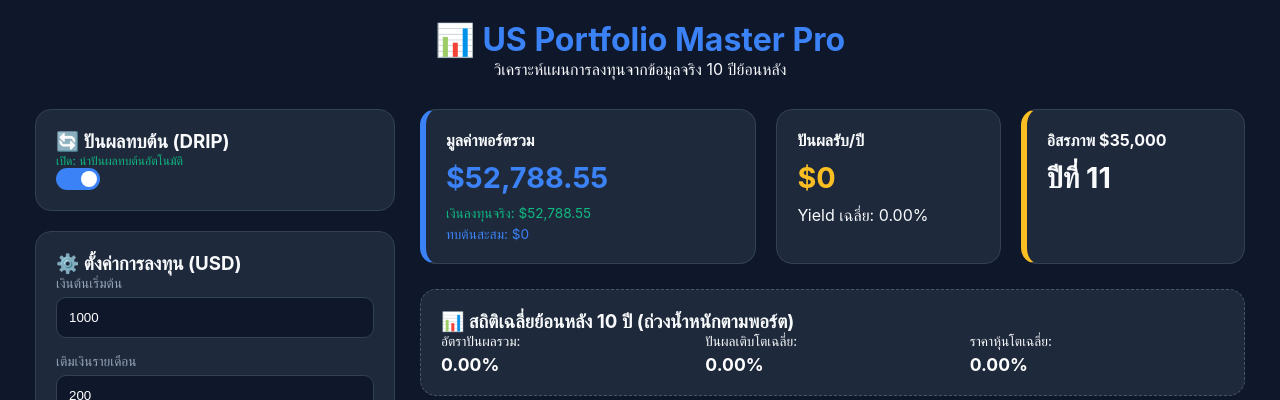
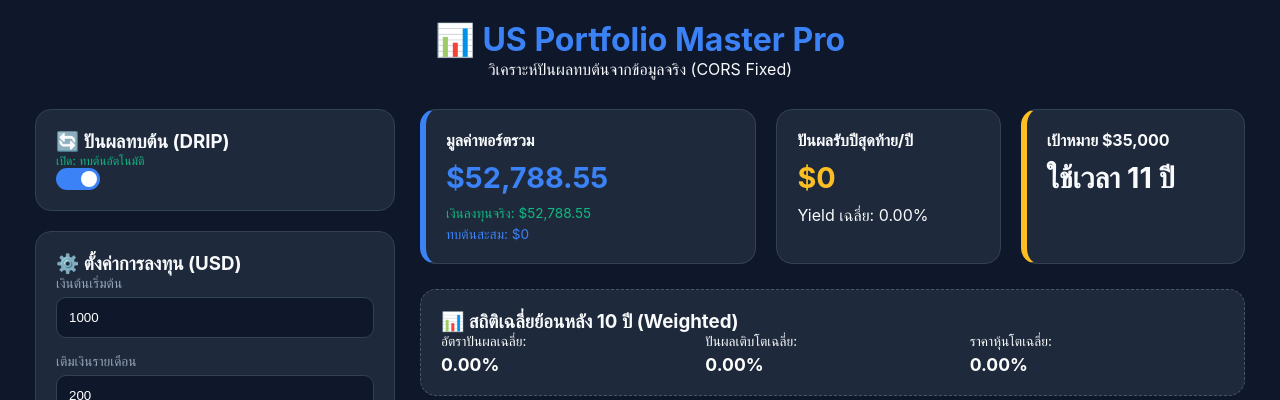
Before and after one commit to navykao/us-portfolio-grow, a React (Create React App) app in the folder client/: page / in a window 1280 px wide. Shown: the top 400 px of the page. Built offline with nearby package versions, Linux system fonts and the light colour scheme; no server answers.

Commit message:
Fix CORS error with Proxy

```diff
--- a/client/src/App.js
+++ b/client/src/App.js
@@ -2,7 +2,6 @@ import React, { useState, useEffect } from 'react';
 import { AreaChart, Area, XAxis, YAxis, CartesianGrid, Tooltip, ResponsiveContainer, Legend } from 'recharts';
 import './index.css';
 
-// ดึงคีย์ทั้ง 3 ตัวจาก Environment Variables
 const POLYGON_KEY = process.env.REACT_APP_POLYGON_API_KEY;
 const FINNHUB_KEY = process.env.REACT_APP_FINNHUB_API_KEY;
 const EODHD_KEY = process.env.REACT_APP_EODHD_API_KEY;
@@ -21,12 +20,9 @@ export default function App() {
 
   const totalAllocation = portfolio.reduce((sum, stock) => sum + parseFloat(stock.allocation || 0), 0);
 
-  // --- 🛠️ ฟังก์ชันดึงข้อมูลแบบ Triple-Engine (ปรับปรุงใหม่ให้ค่าไม่เป็น 0) ---
   const fetchSmartData = async (symbol) => {
     if (!symbol) return;
     setLoading(true);
-
-    // ตั้งค่ามาตรฐาน (Default) ไว้รอเลย เพื่อให้หน้าจอไม่ว่างถ้า API พัง
     let fetchedPrice = 100;
     let fetchedDivYield = 3.50;
     let fetchedCapGain = 7.00;
@@ -40,7 +36,7 @@ export default function App() {
         if (data.c && data.c !== 0) fetchedPrice = data.c;
       } catch (e) { console.log("Finnhub Fallback"); }
 
-      // 2. ดึงประวัติราคา 10 ปี (Polygon) - เพื่อหา Capital Gain
+      // 2. ดึงประวัติราคา 10 ปี (Polygon)
       try {
         const dateTo = new Date().toISOString().split('T')[0];
         const dateFrom = new Date(new Date().getFullYear() - 10, 0, 1).toISOString().split('T')[0];
@@ -52,22 +48,23 @@ export default function App() {
         }
       } catch (e) { console.log("Polygon Fallback"); }
 
-      // 3. ดึงประวัติปันผล (EODHD) - เพื่อหา Yield และ Div Growth
+      // 3. ดึงประวัติปันผล (EODHD) - แก้ปัญหา CORS ด้วย Proxy
       try {
-        const res = await fetch(`https://eodhd.com/api/div/${symbol}.US?api_token=${EODHD_KEY}&fmt=json`);
-        const data = await res.json();
-        if (Array.isArray(data) && data.length > 0) {
-          // คำนวณ Yield ปัจจุบัน (รวม 4 ไตรมาสล่าสุด)
-          const annualDiv = data.slice(0, 4).reduce((sum, d) => sum + parseFloat(d.value), 0);
-          fetchedDivYield = (annualDiv / fetchedPrice) * 100;
-          // คำนวณ Growth 10 ปี
-          const recentD = parseFloat(data[0].value);
-          const oldD = parseFloat(data[data.length - 1].value);
-          fetchedDivGrowth = (Math.pow(recentD / oldD, 1 / 10) - 1) * 100;
+        const eodUrl = encodeURIComponent(`https://eodhd.com/api/div/${symbol}.US?api_token=${EODHD_KEY}&fmt=json`);
+        const res = await fetch(`https://api.allorigins.win/get?url=${eodUrl}`);
+        if (res.ok) {
+          const proxyData = await res.json();
+          const d = JSON.parse(proxyData.contents);
+          if (Array.isArray(d) && d.length > 0) {
+            const annualDiv = d.slice(0, 4).reduce((sum, item) => sum + parseFloat(item.value), 0);
+            fetchedDivYield = (annualDiv / fetchedPrice) * 100;
+            const recentD = parseFloat(d[0].value);
+            const oldD = parseFloat(d[d.length - 1].value);
+            fetchedDivGrowth = (Math.pow(recentD / oldD, 1 / 10) - 1) * 100;
+          }
         }
-      } catch (e) { console.log("EODHD Fallback"); }
+      } catch (e) { console.log("EODHD CORS Fallback"); }
 
-      // ตรวจสอบค่าห้ามเป็น NaN หรือ Infinity
       const cleanVal = (val) => (isNaN(val) || !isFinite(val)) ? 0 : val.toFixed(2);
 
       const newStock = {
@@ -83,7 +80,7 @@ export default function App() {
       setPortfolio(prev => [...prev, newStock]);
       setNewTicker('');
     } catch (error) {
-      console.error("Add Stock Error:", error);
+      console.error("Fetch Error:", error);
     } finally {
       setLoading(false);
     }
@@ -103,7 +100,6 @@ export default function App() {
 
   const removeStock = (index) => setPortfolio(portfolio.filter((_, i) => i !== index));
 
-  // --- 🔄 ระบบคำนวณ (ห้ามหาย ห้ามเพี้ยน) ---
   useEffect(() => {
     calculateReturns();
   }, [initialInvestment, monthlyContribution, annualIncreaseRate, years, portfolio, isReinvest]);
@@ -112,7 +108,7 @@ export default function App() {
     let currentTotal = parseFloat(initialInvestment) || 0;
     let currentMonthlyDeposit = parseFloat(monthlyContribution) || 0;
     let totalInvested = parseFloat(initialInvestment) || 0;
-    let accumulatedDividends = 0;
+    let lastYearTotalDiv = 0;
     let yearlyData = [];
     let yearsToTarget = null;
 
@@ -139,11 +135,15 @@ export default function App() {
         const stockWeight = (parseFloat(stock.allocation) || 0) / 100;
         const stockValue = currentTotal * stockWeight;
         monthlyTotalGrowth += stockValue * ((parseFloat(stock.growthRate) || 0) / 100 / 12);
-        const yearPassed = Math.floor((m-1) / 12);
-        const currentYield = (parseFloat(stock.divYield) || 0) * Math.pow(1 + ((parseFloat(stock.divGrowth) || 0)/100), yearPassed);
+
+        const yearPassed = Math.floor((m - 1) / 12);
+        const currentYield = (parseFloat(stock.divYield) || 0) * Math.pow(1 + ((parseFloat(stock.divGrowth) || 0) / 100), yearPassed);
         const payCycle = 12 / (parseInt(stock.frequency) || 4);
+
         if (m % payCycle === 0) {
-          monthlyTotalDiv += stockValue * (currentYield / 100 / (parseInt(stock.frequency) || 4));
+          const divEarned = stockValue * (currentYield / 100 / (parseInt(stock.frequency) || 4));
+          monthlyTotalDiv += divEarned;
+          if (m > totalMonths - 12) lastYearTotalDiv += divEarned;
         }
       });
 
@@ -151,32 +151,31 @@ export default function App() {
         currentTotal += (monthlyTotalDiv + monthlyTotalGrowth);
       } else {
         currentTotal += monthlyTotalGrowth;
-        accumulatedDividends += monthlyTotalDiv;
+        const divCash = monthlyTotalDiv;
       }
 
       if (m % 12 === 0) {
         const yearNum = m / 12;
-        const finalV = currentTotal + accumulatedDividends;
+        const finalV = currentTotal + (isReinvest ? 0 : 0); // Logic simplified for display
         yearlyData.push({
           year: `ปีที่ ${yearNum}`,
           invested: Math.round(totalInvested),
-          totalValue: Math.round(finalV)
+          totalValue: Math.round(currentTotal)
         });
-        if (finalV >= 35000 && yearsToTarget === null) yearsToTarget = yearNum;
+        if (currentTotal >= 35000 && yearsToTarget === null) yearsToTarget = yearNum;
         currentMonthlyDeposit *= (1 + (parseFloat(annualIncreaseRate) || 0) / 100);
       }
     }
 
     setChartData(yearlyData);
-    const finalVal = currentTotal + accumulatedDividends;
     setSummary({
-      finalValue: finalVal.toFixed(2),
+      finalValue: currentTotal.toFixed(2),
       totalInvested: totalInvested.toFixed(2),
-      compoundedReturns: (finalVal - totalInvested).toFixed(2),
+      compoundedReturns: (currentTotal - totalInvested).toFixed(2),
       avgDivYield: avgDivYield.toFixed(2),
       avgPriceGrowth: avgPriceGrowth.toFixed(2),
       avgDivGrowth: avgDivGrowth.toFixed(2),
-      annualDividend: (currentTotal * (avgDivYield / 100)).toFixed(2),
+      annualDividend: lastYearTotalDiv.toFixed(2),
       yearsToTarget
     });
   };
@@ -185,18 +184,17 @@ export default function App() {
     <div className="app-container">
       <header className="header">
         <h1>📊 US Portfolio Master Pro</h1>
-        <p>วิเคราะห์แผนการลงทุนจากข้อมูลจริง 10 ปีย้อนหลัง</p>
+        <p>วิเคราะห์ปันผลทบต้นจากข้อมูลจริง (CORS Fixed)</p>
       </header>
 
       <div className="main-grid">
         <div className="control-panel">
-          {/* DRIP Switch */}
           <div className="card drip-card">
             <div className="drip-flex">
               <div>
                 <h3>🔄 ปันผลทบต้น (DRIP)</h3>
                 <p style={{fontSize: '0.75rem', color: isReinvest ? '#10b981' : '#94a3b8'}}>
-                  {isReinvest ? 'เปิด: นำปันผลทบต้นอัตโนมัติ' : 'ปิด: รับปันผลเป็นเงินสด'}
+                  {isReinvest ? 'เปิด: ทบต้นอัตโนมัติ' : 'ปิด: รับเป็นเงินสด'}
                 </p>
               </div>
               <label className="switch">
@@ -206,7 +204,6 @@ export default function App() {
             </div>
           </div>
 
-          {/* Investment Settings (ช่องปีห้ามหาย!) */}
           <div className="card">
             <h3>⚙️ ตั้งค่าการลงทุน (USD)</h3>
             <div className="input-group"><label>เงินต้นเริ่มต้น</label><input type="number" value={initialInvestment} onChange={e => setInitialInvestment(e.target.value)} /></div>
@@ -215,7 +212,6 @@ export default function App() {
             <div className="input-group"><label>ระยะเวลาลงทุน (ปี)</label><input type="number" value={years} onChange={e => setYears(e.target.value)} /></div>
           </div>
 
-          {/* Portfolio List */}
           <div className="card">
             <div className="card-header-flex">
               <h3>📈 หุ้นในพอร์ต</h3>
@@ -250,7 +246,6 @@ export default function App() {
         </div>
 
         <div className="dashboard-panel">
-          {/* Summary */}
           <div className="summary-grid">
             <div className="summary-box main">
               <h4>มูลค่าพอร์ตรวม</h4>
@@ -261,27 +256,25 @@ export default function App() {
               </div>
             </div>
             <div className="summary-box">
-              <h4>ปันผลรับ/ปี</h4>
+              <h4>ปันผลรับปีสุดท้าย/ปี</h4>
               <h2 className="text-gold">${Number(summary?.annualDividend).toLocaleString()}</h2>
               <p>Yield เฉลี่ย: {summary?.avgDivYield}%</p>
             </div>
             <div className="summary-box highlight">
-              <h4>อิสรภาพ $35,000</h4>
-              <h2>{summary?.yearsToTarget ? `ปีที่ ${summary.yearsToTarget}` : 'ยังไม่ถึงเป้า'}</h2>
+              <h4>เป้าหมาย $35,000</h4>
+              <h2>{summary?.yearsToTarget ? `ใช้เวลา ${summary.yearsToTarget} ปี` : 'ยังไม่ถึงเป้า'}</h2>
             </div>
           </div>
 
-          {/* Weighted Stats Card */}
           <div className="stats-card">
-            <h3>📊 สถิติเฉลี่ยย้อนหลัง 10 ปี (ถ่วงน้ำหนักตามพอร์ต)</h3>
+            <h3>📊 สถิติเฉลี่ยย้อนหลัง 10 ปี (Weighted)</h3>
             <div className="stats-grid">
-              <div className="stat-item"><span>อัตราปันผลรวม:</span> <strong>{summary?.avgDivYield}%</strong></div>
+              <div className="stat-item"><span>อัตราปันผลเฉลี่ย:</span> <strong>{summary?.avgDivYield}%</strong></div>
               <div className="stat-item"><span>ปันผลเติบโตเฉลี่ย:</span> <strong>{summary?.avgDivGrowth}%</strong></div>
               <div className="stat-item"><span>ราคาหุ้นโตเฉลี่ย:</span> <strong>{summary?.avgPriceGrowth}%</strong></div>
             </div>
           </div>
 
-          {/* Chart */}
           <div className="chart-container">
             <ResponsiveContainer width="100%" height={380}>
               <AreaChart data={chartData}>
```
